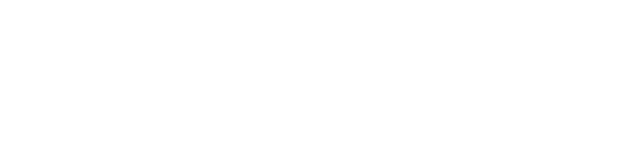
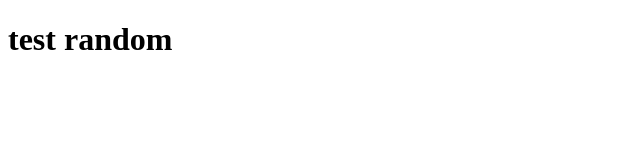
Before and after one commit to emerson-ang21/git-test, a plain HTML site: page index.html in a window 1280 px wide. Shown: the whole page, without its empty margins (0-640 px from the left). Drawn offline with Linux system fonts and the light colour scheme.

Commit message:
2nd commit

```diff
--- a/index.html
+++ b/index.html
@@ -6,6 +6,7 @@
     <title>Document</title>
 </head>
 <body>
+    <h1>test random</h1>
 
 </body>
 </html>
```
